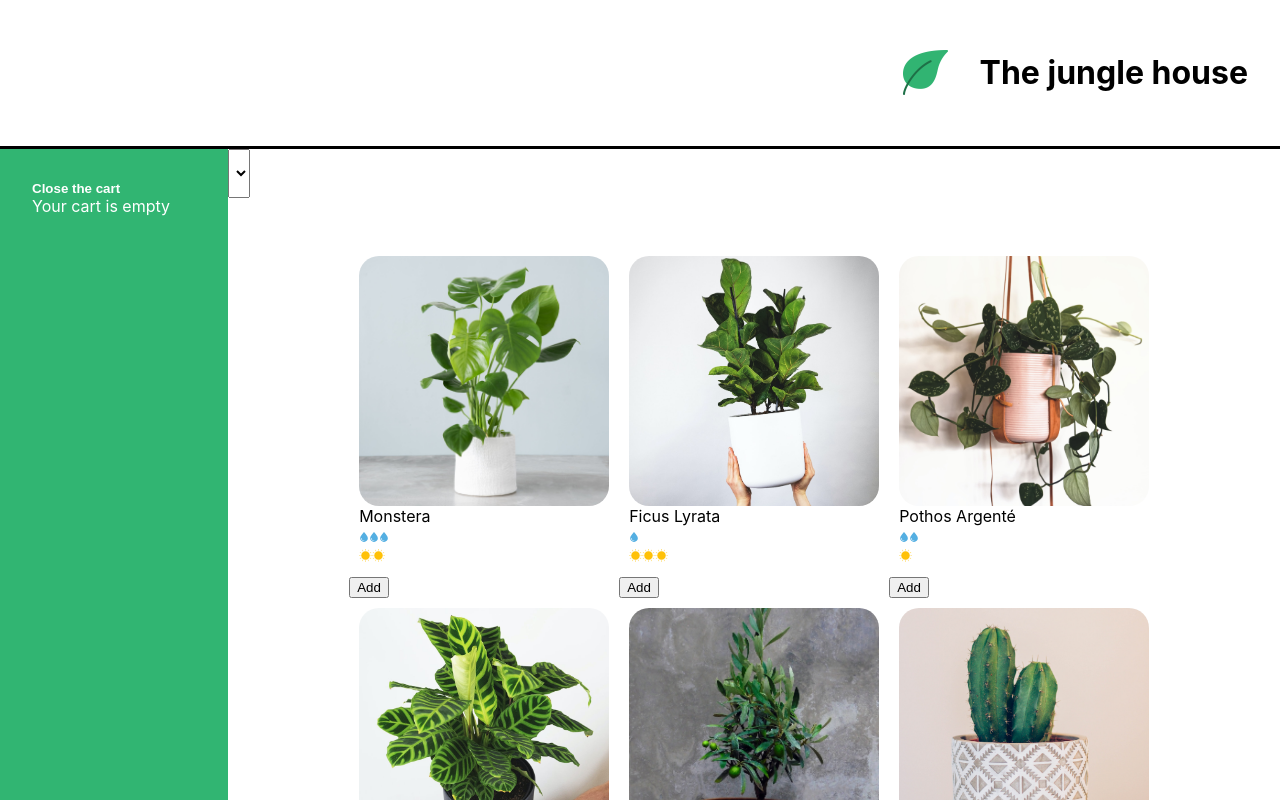
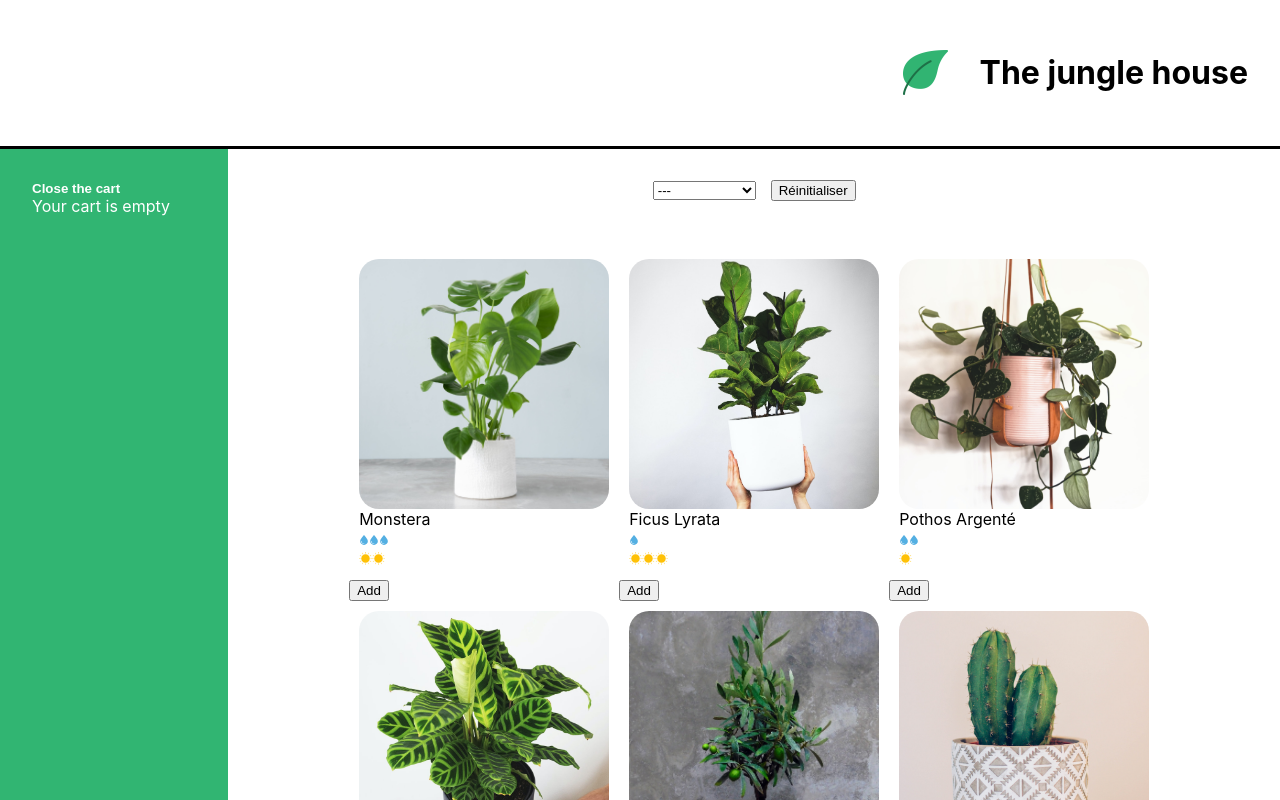
Before and after one commit to vFaribeault/project-the-jungle-house, a React (Create React App) app: page / in a window 1280 px wide. Shown: the top 800 px of the page. Built offline with nearby package versions, Linux system fonts and the light colour scheme.

Commit message:
Code updated

```diff
--- a/src/components/Categories.js
+++ b/src/components/Categories.js
@@ -1,17 +1,28 @@
 // Import Cart.css file to add style
 import '../styles/Categories.css'
 
-function Categories({ activeCategory, setActiveCategory }) {
+// Create a Categories component, with "categories", "activeCategory" and "setActiveCategory" as props from "ShoppingList.js" parent local state
+function Categories({ categories, activeCategory, setActiveCategory }) {
 
-  return (
-    <select className='tjh-categories'>
-      <option className='tjh-categories-select'></option>
-      <option className='tjh-categories-select'></option>
-      <option className='tjh-categories-select'></option>
-      <option className='tjh-categories-select'></option>
-    </select>
+	return (
+		<div className='tjh-categories'>
 
-  )
+      {/* Create a dropdown list with name of categories*/}
+			<select className='tjh-categories-select' value={activeCategory} onChange={(e) => setActiveCategory(e.target.value)}>
+        {/* First option is an empty line */}
+				<option value=''>---</option>
+        {/* Other options are the categories, so iterate on it */}
+				{categories.map((cat) => (
+					<option key={cat} value={cat}>{cat}</option>
+				))}
+			</select>
+
+      {/* Add a button to reinitialize the cart when you click on it */}
+      {/* Listen an "onClick" event, pass it the function "setActiveCategory" to save an empty string as input value in local state */}
+			<button onClick={() => setActiveCategory('')}>Réinitialiser</button>
+
+		</div>
+	)
 }
 
 // Export file to import it in "ShoppingList.js"
--- a/src/components/ShoppingList.js
+++ b/src/components/ShoppingList.js
@@ -56,8 +56,8 @@ function ShoppingList({ cart, updateCart }) {
 
   return (
 		<div className='tjh-shopping-list'>
-			{/* Use Categories components with "activeCategory" and "setActiveCategory" as props */}
-			<Categories activeCategory={activeCategory} setActiveCategory={setActiveCategory} />
+			{/* Use Categories components with "categories", "activeCategory" and "setActiveCategory" as props */}
+			<Categories categories={categories} activeCategory={activeCategory} setActiveCategory={setActiveCategory}  />
 
 			{/* Iterate on plantList and use the PlanItem component for each item */}
 			<ul className='tjh-plant-list'>
```
